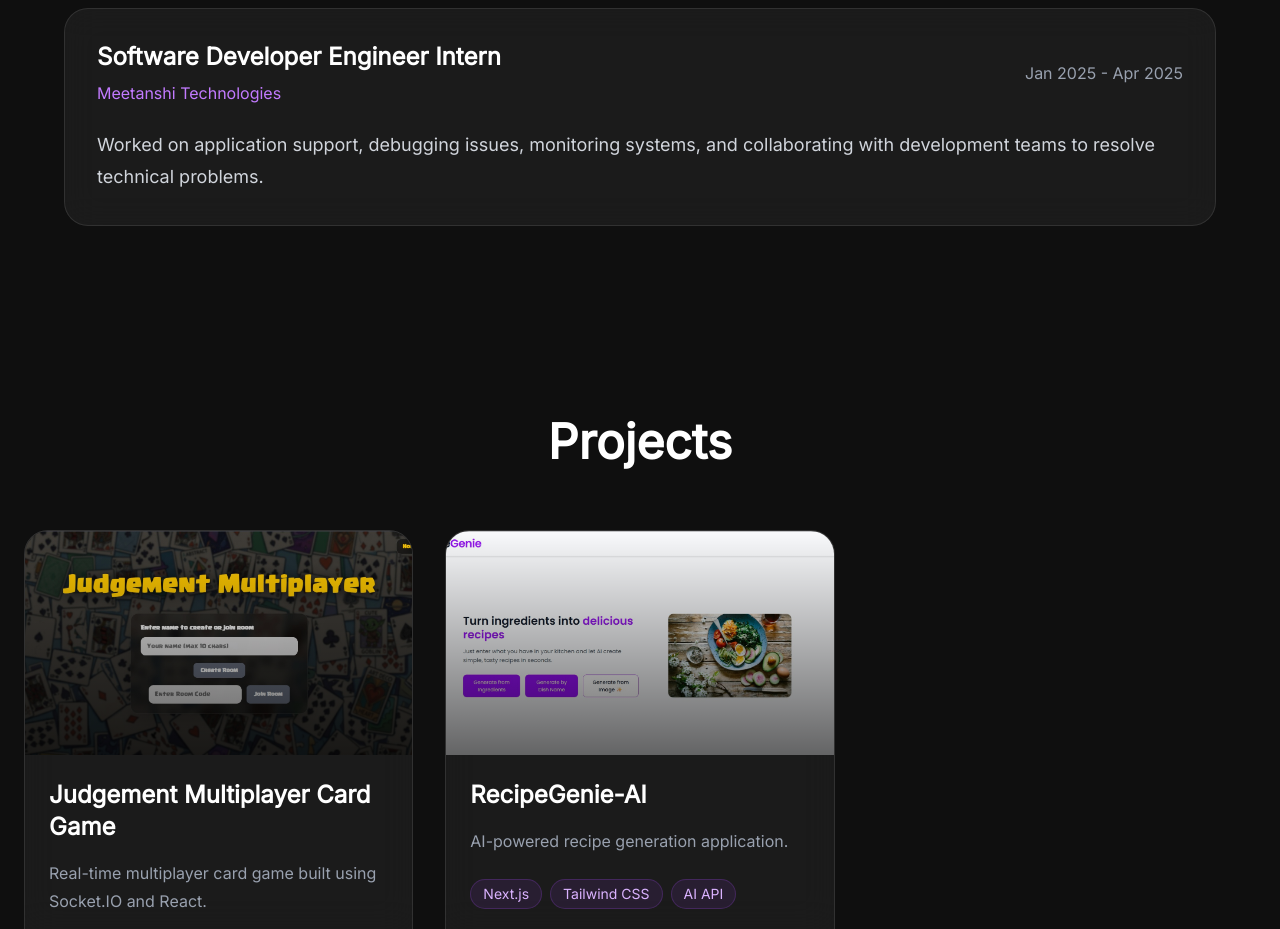
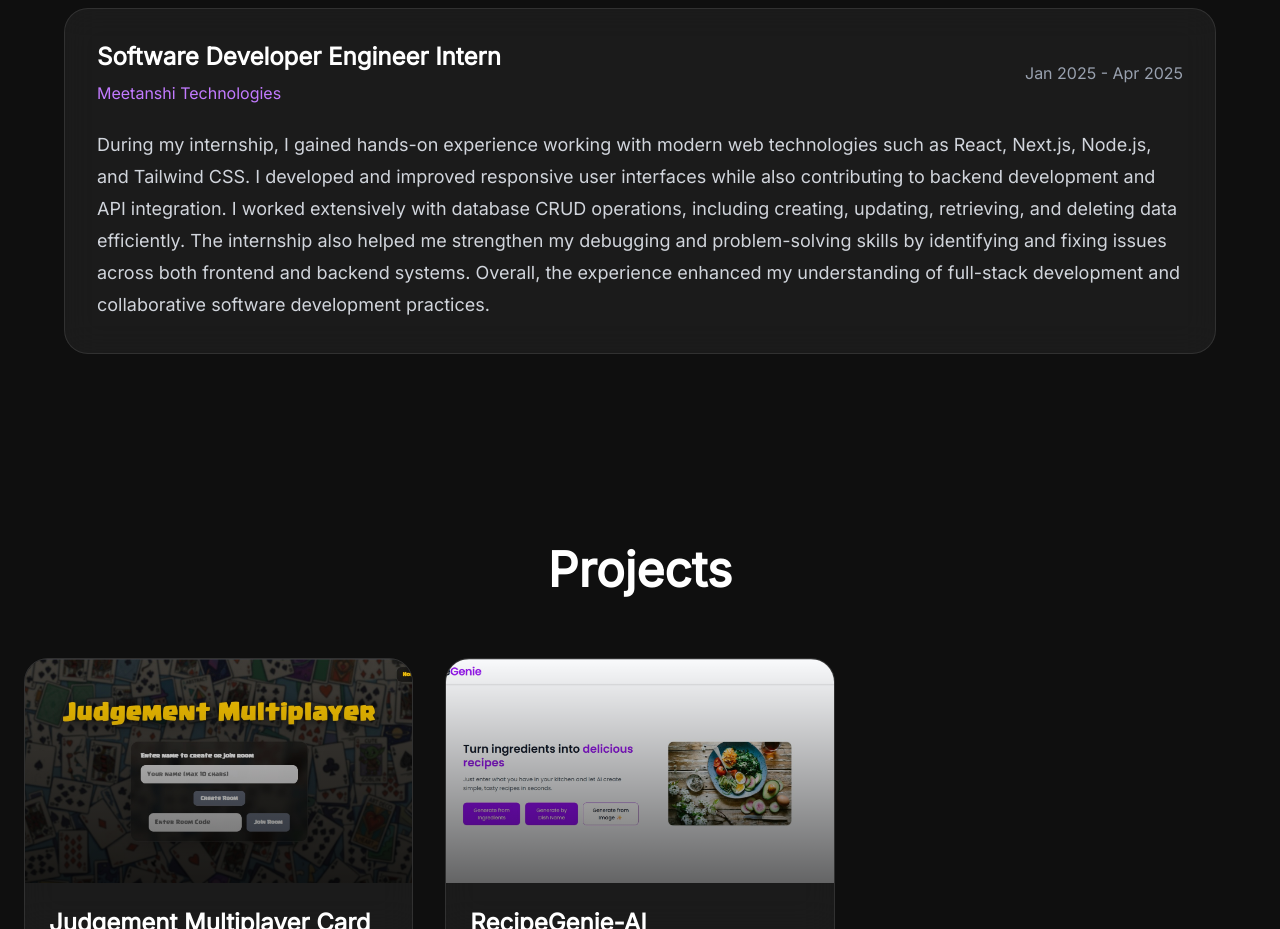
Before and after one commit to jash1734/jash-portfolio, a Next.js app: page / in a window 1280 px wide. Shown: the part 2400-3329 px from the top of the page. Built offline with nearby package versions, Linux system fonts and the light colour scheme.

Commit message:
updated experience description

```diff
--- a/app/components/Experience.tsx
+++ b/app/components/Experience.tsx
@@ -9,7 +9,7 @@ const experiences = [
     duration: "Jan 2025 - Apr 2025",
 
     description:
-      "Worked on application support, debugging issues, monitoring systems, and collaborating with development teams to resolve technical problems.",
+      "During my internship, I gained hands-on experience working with modern web technologies such as React, Next.js, Node.js, and Tailwind CSS. I developed and improved responsive user interfaces while also contributing to backend development and API integration. I worked extensively with database CRUD operations, including creating, updating, retrieving, and deleting data efficiently. The internship also helped me strengthen my debugging and problem-solving skills by identifying and fixing issues across both frontend and backend systems. Overall, the experience enhanced my understanding of full-stack development and collaborative software development practices.",
   },
 ];
 
```
